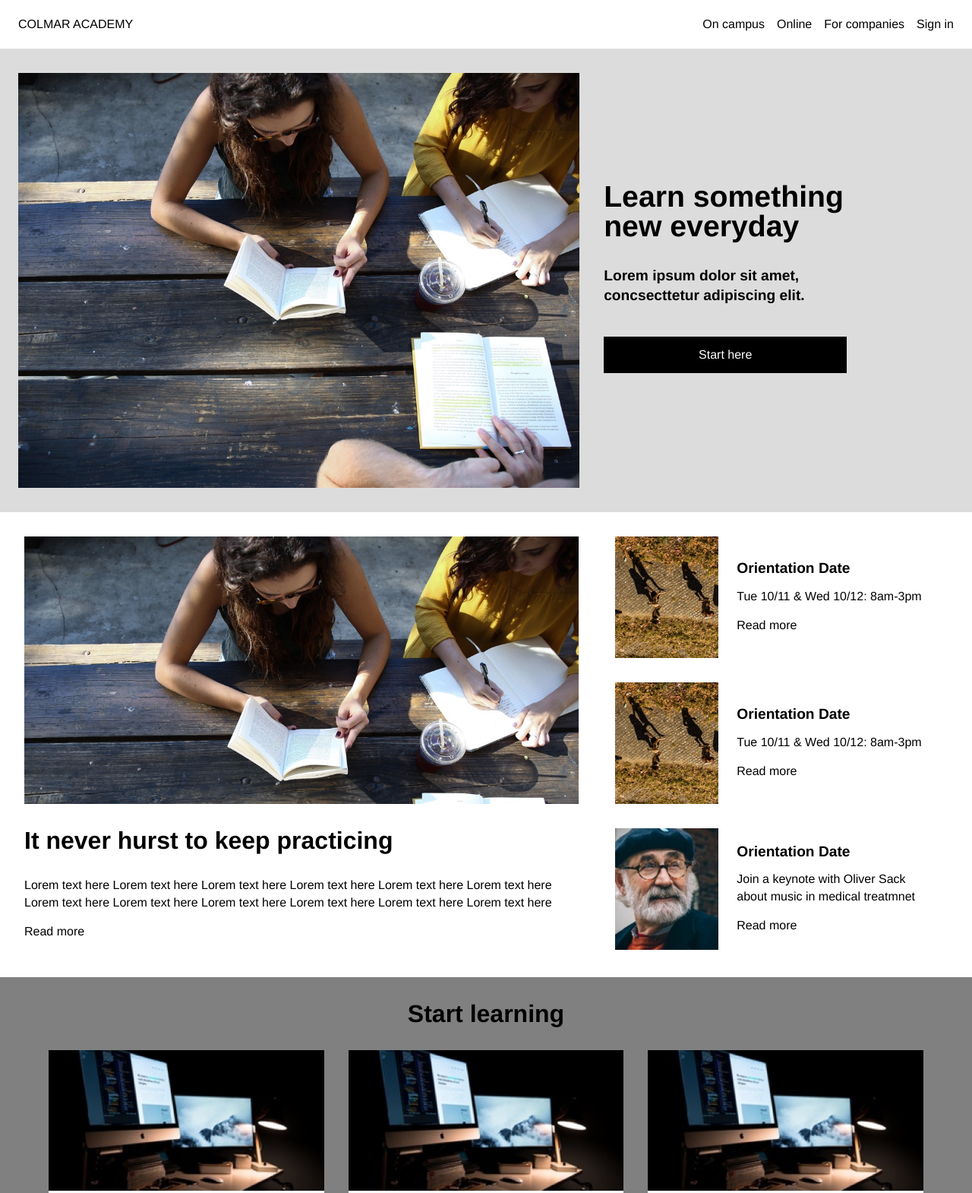
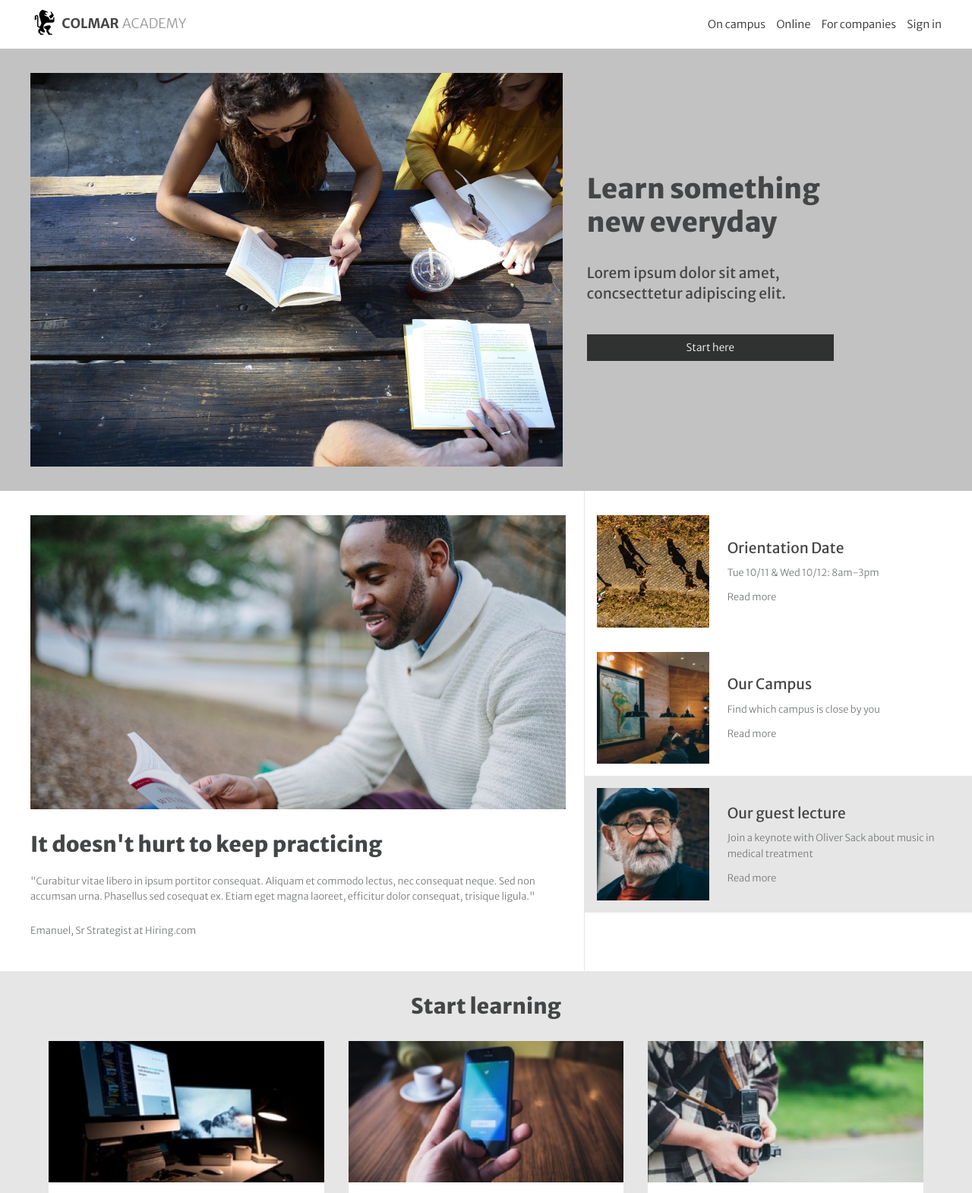
Before and after one commit to mikebarry16/Colmar-Academy, a plain HTML site: page index.html in a window 1280 px wide. Shown: the top 1570 px of the page at 76% size. Drawn offline with Linux system fonts and the light colour scheme.

Commit message:
finalizing desktop html and css

```diff
--- a/index.html
+++ b/index.html
@@ -2,6 +2,7 @@
 <html>
   <head>
     <title>Colmar Academy</title>
+    <link href="https://fonts.googleapis.com/css?family=Merriweather+Sans:300,400,700,800" rel="stylesheet">
     <link rel="stylesheet" href="./resources/css/reset.css">
     <link rel="stylesheet" href="./resources/css/style.css">
   </head>
@@ -9,17 +10,20 @@
   <body>
 
     <!-- Header/Navigation -->
-    <header>
+    <header class="container">
       <nav>
-        <div class="logo">
-          <a href="index."></a>COLMAR ACADEMY
-        </div>
+        <a href="index.html">
+          <div class="logo">
+            <img src="resources/images/ic-logo.svg" alt="Colmar Academy Logo">
+            <span id="colmar">COLMAR</span><span id="academy">ACADEMY</span>
+          </div>
+        </a>
         <div class="menu">
           <ul>
-            <li>On campus</li>
-            <li>Online</li>
-            <li>For companies</li>
-            <li>Sign in</li>
+            <li><a href="#">On campus</a></li>
+            <li><a href="#">Online</a></li>
+            <li><a href="#">For companies</a></li>
+            <li><a href="#">Sign in</a></li>
           </ul>
         </div>
       </nav>
@@ -28,29 +32,37 @@
     <!-- Banner -->
     <div class="banner">
 
-      <div class="content container">
+      <div class="container">
+
         <div class="image-container">
           <img src="resources/images/banner.jpg" alt="students working at a table">
         </div>
-        <div id="start-cta">
-          <h1>Learn something new everyday</h1>
-          <p>Lorem ipsum dolor sit amet, concsecttetur adipiscing elit.</p>
-          <div id="button">Start here</div>
+
+        <div id="cta-container">
+          <div>
+            <h1>Learn something new everyday</h1>
+            <p>Lorem ipsum dolor sit amet, concsecttetur adipiscing elit.</p>
+            <div id="button">
+              <p>Start here</p>
+            </div>
+          </div>
         </div>
+
       </div>
+
     </div>
 
-    <!-- Supporting/Info Section -->
-    <div class="supporting">
+    <!-- Campus/Info Section -->
+    <div class="campus container">
 
-      <div class="quote">
+      <div class="main">
         <div class="image-container">
-          <img src="resources/images/banner.jpg" alt="students working at a table">
+          <img src="resources/images/information-main.jpg" alt="student reading a textbook on campus">
         </div>
         <div id="text-info">
-          <h2>It never hurst to keep practicing</h2>
-          <p>Lorem text here Lorem text here Lorem text here Lorem text here Lorem text here Lorem text here Lorem text here Lorem text here Lorem text here Lorem text here Lorem text here Lorem text here </p>
-          <p>Read more</p>
+          <h2>It doesn't hurt to keep practicing</h2>
+          <p>"Curabitur vitae libero in ipsum portitor consequat. Aliquam et commodo lectus, nec consequat neque. Sed non accumsan urna. Phasellus sed cosequat ex. Etiam eget magna laoreet, efficitur dolor consequat, trisique ligula." </p>
+          <p>Emanuel, Sr Strategist at Hiring.com</p>
         </div>
       </div>
 
@@ -68,26 +80,25 @@
 
         <div class="content">
           <div class="image-container">
-            <img src="resources/images/information-orientation.jpg" alt="students working at a table">
+            <img src="resources/images/information-campus.jpg" alt="Campus">
           </div>
           <div id="text-info">
-            <h3>Orientation Date</h3>
-            <p>Tue 10/11 & Wed 10/12: 8am-3pm</p>
+            <h3>Our Campus</h3>
+            <p>Find which campus is close by you</p>
             <p>Read more</p>
           </div>
         </div>
 
-        <div class="content">
+        <div class="content highlight">
           <div class="image-container">
-            <img src="resources/images/information-guest-lecture.jpg" alt="students working at a table">
+            <img src="resources/images/information-guest-lecture.jpg" alt="guest lecturer Oliver Sack">
           </div>
           <div id="text-info">
-            <h3>Orientation Date</h3>
-            <p>Join a keynote with Oliver Sack about music in medical treatmnet</p>
+            <h3>Our guest lecture</h3>
+            <p>Join a keynote with Oliver Sack about music in medical treatment</p>
             <p>Read more</p>
           </div>
         </div>
-
       </div>
 
 
@@ -103,34 +114,34 @@
 
         <div class="content">
           <div class="image-container">
-            <img src="resources/images/course-software.jpg" alt="">
+            <img src="resources/images/course-software.jpg" alt="2 screens of a software engineer's desk">
           </div>
           <div id="text-info">
-            <h3>Orientation Date</h3>
-            <p>Join a keynote with Oliver Sack about music in medical treatmnet</p>
-            <p>Read more</p>
+            <h3>Software engineering</h3>
+            <p>COURSES</p>
+            <p>Web Development, Mobile Development, iOT, APIs</p>
           </div>
         </div>
 
         <div class="content">
           <div class="image-container">
-            <img src="resources/images/course-software.jpg" alt="">
+            <img src="resources/images/course-computer-art.jpg" alt="close-up of hand holding smartphone">
           </div>
           <div id="text-info">
-            <h3>Orientation Date</h3>
-            <p>Join a keynote with Oliver Sack about music in medical treatmnet</p>
-            <p>Read more</p>
+            <h3>Computer Art</h3>
+            <p>COURSES</p>
+            <p>Imaging & Design, Web Design, Motion Graphics & Visual Effects, Computer Animation</p>
           </div>
         </div>
 
         <div class="content">
           <div class="image-container">
-            <img src="resources/images/course-software.jpg" alt="">
+            <img src="resources/images/course-design.jpg" alt="Camera">
           </div>
           <div id="text-info">
-            <h3>Orientation Date</h3>
-            <p>Join a keynote with Oliver Sack about music in medical treatmnet</p>
-            <p>Read more</p>
+            <h3>Design</h3>
+            <p>COURSES</p>
+            <p>User Experience Design, User Research, Visual Design</p>
           </div>
         </div>
       </div>
@@ -138,34 +149,34 @@
       <div class="row">
         <div class="content">
           <div class="image-container">
-            <img src="resources/images/course-software.jpg" alt="">
+            <img src="resources/images/course-data.jpg" alt="laptop with data chart on the screen">
           </div>
           <div id="text-info">
-            <h3>Orientation Date</h3>
-            <p>Join a keynote with Oliver Sack about music in medical treatmnet</p>
-            <p>Read more</p>
+            <h3>Data</h3>
+            <p>COURSES</p>
+            <p>Data Sciense, Big Data, SQL, Data Visualization</p>
           </div>
         </div>
 
         <div class="content">
           <div class="image-container">
-            <img src="resources/images/course-software.jpg" alt="">
+            <img src="resources/images/course-business.jpg" alt="chess board">
           </div>
           <div id="text-info">
-            <h3>Orientation Date</h3>
-            <p>Join a keynote with Oliver Sack about music in medical treatmnet</p>
-            <p>Read more</p>
+            <h3>Business</h3>
+            <p>COURSES</p>
+            <p>Product Development, Business Development, Startup</p>
           </div>
         </div>
 
         <div class="content">
           <div class="image-container">
-            <img src="resources/images/course-software.jpg" alt="">
+            <img src="resources/images/course-marketing.jpg" alt="Smart Watch">
           </div>
           <div id="text-info">
-            <h3>Orientation Date</h3>
-            <p>Join a keynote with Oliver Sack about music in medical treatmnet</p>
-            <p>Read more</p>
+            <h3>Marketing</h3>
+            <p>COURSES</p>
+            <p>Anayltics, Content Marketing, Mobile Marketing</p>
           </div>
         </div>
       </div>
@@ -179,9 +190,9 @@
 
       <h2>Thesis exhibit</h2>
 
-      <div class="supporting">
+      <div class="container">
 
-        <div class="video">
+        <div class="main">
           <div class="video-container">
             <video width="100%" height="auto" controls>
             <source src="resources/videos/thesis.mp4" type="video/mp4" poster="posterimage.jpg">
@@ -196,9 +207,9 @@
 
         <div class="sidebar">
 
-          <div class="content">
+          <div class="content highlight">
             <div class="image-container">
-              <img src="resources/images/information-orientation.jpg" alt="students working at a table">
+              <img src="resources/images/thesis-fisma.jpg" alt="Fisma">
             </div>
             <div id="text-info">
               <h3>Fisma: Design and Prototype</h3>
@@ -207,7 +218,7 @@
           </div>
           <div class="content">
             <div class="image-container">
-              <img src="resources/images/information-orientation.jpg" alt="students working at a table">
+              <img src="resources/images/thesis-now-and-then.jpg" alt="South view of manhattan, Empire State Building">
             </div>
             <div id="text-info">
               <h3>Now and then</h3>
--- a/resources/css/style.css
+++ b/resources/css/style.css
@@ -3,8 +3,9 @@
 /* Universal Styles */
 
 html, body {
-  font-family: "Helvetica";
+  font-family: 'Merriweather Sans', sans-serif;
   font-size: 16px;
+  color: hsl(183, 1%, 27%);
   margin: 0 auto;
   background-color: white;
   overflow-y: auto;
@@ -12,35 +13,47 @@ html, body {
 }
 
 .container {
+  max-width: 1200px;
   padding: 0 1.5rem;
-}
-
-.content {
-  display: flex;
-  align-items: center;
+  margin: 0 auto;
 }
 
 h1 {
-  font-size: 2.45rem;
-  font-weight: bold;
+  font-size: 2.25rem;
+  font-weight: 800;
+  line-height: 1.2;
 
 }
 
 h2 {
-  font-size: 2rem;
-  font-weight: bold;
+  font-size: 1.75rem;
+  font-weight: 800;
   padding-top: 2rem;
   padding-bottom: 1rem;
 }
 
 h3 {
-  font-weight: bold;
+  font-weight: 400;
+  font-size: 1rem;
 }
 
 p {
-  font-size: 1rem;
+  font-size: .85rem;
+  font-weight: 300;
   text-align: left;
-  line-height: 1.4;
+  line-height: 1.6;
+  color: hsl(183, 1%, 48%);
+}
+
+a {
+  text-decoration: none;
+  font-weight: 300;
+  color: hsl(183, 1%, 19%);
+}
+
+li {
+  font-weight: 400;
+  font-size: .9rem;
 }
 
 .image-container {
@@ -65,26 +78,48 @@ p {
 
 #text-info h3 {
   font-size: 1.2rem;
-  margin: 1rem 0;
+  margin-top: 1rem;
 }
 
 #text-info p {
-  font-size: 1rem;
-  font-weight: normal;
-  margin: 1rem 0;
+  font-size: .8rem;
+  margin: 12px 0;
 }
 
-/* Header/Navigation */
+.highlight {
+  background-color: hsl(45, 0%, 90%);
+}
+
+.sidebar {
+  display: flex;
+  width: 40%;
+  border-left: 1px solid hsl(45, 0%, 90%);
+  flex-direction: column;
+  background-color: white;
+  justify-content: flex-start;
+  padding-top: 2rem;
+}
+
+/* Header */
 
 header {
   background-color: white;
+}
+
+#colmar {
+  color: hsl(183, 1%, 27%);
+  font-weight: 700;
+}
+
+#academy {
+  color: hsl(45, 0%, 60%);
 }
 
 header nav {
   display: flex;
   justify-content: space-between;
   align-items: center;
-  padding: 0 1.5em;
+  /* padding: 0 1.5em; */
   color: black;
   height: 64px;
 }
@@ -98,74 +133,123 @@ nav ul li {
   margin-left: 1em;
 }
 
+.logo {
+  display: flex;
+  align-items: center;
+  /* height: 2rem; */
+}
+
+header a {
+  color: hsla(60, 0%, 8%, 0.9);
+}
+
+.logo img {
+  height: 2.75rem;
+  width: auto;
+}
+
+.logo span {
+  font-size: 1.1rem;
+  margin-left: .25rem;
+}
+
 
 /* Banner */
 
 .banner {
-  background-color: rgb(220,220,220);
+  background-color: hsl(45, 0%, 76%);
 }
 
-.banner .content .image-container {
+.banner .container {
+  display: flex;
+  align-items: center;
+}
+
+.banner .content {
+  /* height: 545px; */
+}
+
+.banner .image-container {
   width: 60%;
+  margin: 2rem 0;
+  /* height: 490px; */
+}
+
+#cta-container {
+  width: 40%;
+  display: block;
+}
+
+#cta-container div {
+  text-align: left;
+  max-width: 325px;
+}
+
+#cta-container {
+  margin-left: 2em;
+  width: 40%;
+}
+
+#cta-container h1 {
   margin: 2rem 0;
 }
 
-#start-cta {
-  /* display: flex;
-  flex-direction: column;
-  justify-content: space-between; */
-  /* height: 15em; */
-  margin-left: 2em;
-  width: 20em;
+#cta-container p {
+  font-size: 1.2em;
+  font-weight: 400;
+  margin: 2rem 0;
+  line-height: 1.4;
+  color: hsl(183, 1%, 27%);
 }
 
-#start-cta h1 {
-  margin: 2rem 0;
+#cta-container #button  {
+  background-color: hsl(183, 1%, 19%);
+  margin: 2.5rem 0;
+  padding: .5rem 0;
+  width: 100%;
+  /* text-align: center; */
 }
 
-#start-cta p {
-  font-size: 1.2em;
-  font-weight: bold;
-  margin: 2rem 0;
-  line-height: 1.4;
-}
-
-#start-cta #button  {
+#button p {
+  font-weight: 300;
   color: white;
-  background-color: black;
-  margin: 2.5rem 0;
-  padding: 1rem 0;
-  width: 100%;
   text-align: center;
+  margin: 0;
+  font-size: .85rem;
 }
 
 
-/* Supporting Section*/
 
 
-.supporting {
+/* Campus Info/ Supporting Section*/
+
+
+.campus {
   display: flex;
   justify-content: flex-start;
+  /* padding: 2rem 1.5rem; */
 
 }
 
-/*quote*/
-.quote {
+/* Main */
+.main {
   display: flex;
   flex-direction: column;
   width: 60%;
   text-align: left;
-  padding: 2rem 2rem;
+  margin-right: 1.5rem;
+  padding: 2rem 0;
 
 }
 
-.quote .image-container {
+.main .image-container {
   width: 100%;
-  height: 22rem;
+  /* height: 22rem; */
+  height: fit-content;
   margin: 0 auto;
 }
 
-.quote .content #text-info {
+.main .content #text-info {
   display: flex;
   flex-direction: column;
   justify-content: space-between;
@@ -174,18 +258,26 @@ nav ul li {
   width: 20em;
 }
 
+.main #text-info p {
+  margin-top: 24px;
+}
 
-/*sidebar*/
-.sidebar {
-  display: flex;
-  flex-direction: column;
-  background-color: white;
-  width: 40%;
-  padding: 1rem 0;
+.main #text-info h2 {
+  margin: 0;
+  padding-bottom: 0;
+}
+
+
+.campus .sidebar {
+  padding-top: 1rem;
 }
 
 .sidebar .content {
-  margin: 1rem 2rem 1rem 1rem;
+  display: flex;
+  width: 100%;
+  align-items: center;
+  padding: 1rem 4rem 1rem 1rem;
+
 }
 
 
@@ -199,13 +291,6 @@ nav ul li {
 
 .sidebar .content .image-container img {
 
-  object-fit: cover;
-  max-width: 10em;
-  max-height: 10em;
-  height: auto;
-  width: auto;
-
-
 }
 
 .sidebar .content #text-info {
@@ -214,11 +299,11 @@ nav ul li {
   /* height: auto; */
 }
 
+
 /* Classes */
 
 .classes {
-  background-color: grey;
-  /* height: 25em; */
+  background-color: hsl(45, 0%, 90%);
   margin: 0 auto;
   padding: 0 3rem 2rem 3rem;
 }
@@ -243,44 +328,58 @@ nav ul li {
 }
 
 .classes #text-info {
-  padding: .5rem 1rem;
+  padding: 1rem 1rem;
+}
+
+.classes #text-info p {
+  /* margin-bottom: 1rem; */
 }
 
 
+/* Exhibits */
 
-/* Exhibits */
 .exhibits {
   display: block;
   background-color: white;
   /* height: 25em; */
 }
 
+.exhibits .container {
+  display: flex;
+  justify-content: flex-start;
+}
+
 .exhibits h2 {
   text-align: center;
+  padding-bottom: 0;
 }
 
-.exhibits .video {
-  width: 60%;
+.exhibits .sidebar {
+  border: none;
 }
 
-.exhibits .supporting {
-  padding: .5rem 1.5rem 2rem 1.5rem;
-
+.video-container {
+  margin-bottom: .5rem;
 }
 
 /* Footer */
 footer {
   display: flex;
   /* width: 100%; */
-  border-top: 1px solid grey;
+  border-top: 1px solid hsl(45, 0%, 90%);
   justify-content: space-between;
   margin: auto 1.5rem;
   padding-top: 1rem;
   padding-bottom: 5rem;
+  font-size: .75rem;
 
 }
 
 footer a {
-  text-decoration: none;
-  color: black;
+  margin-left: .5rem;
 }
+
+footer p,
+footer a {
+  font-size: .7rem;
+}
```
Also changed, not shown: 2 other files.
